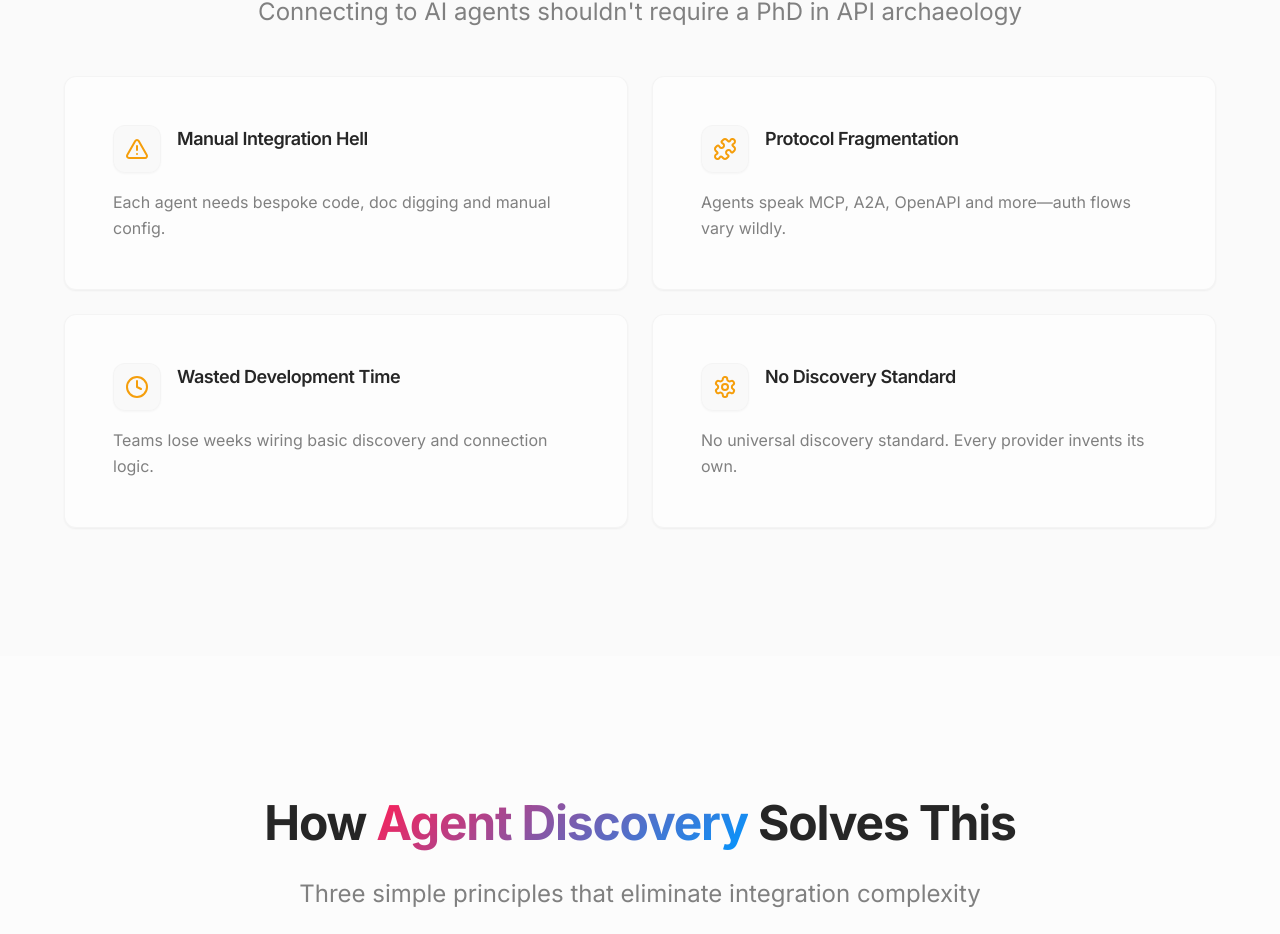
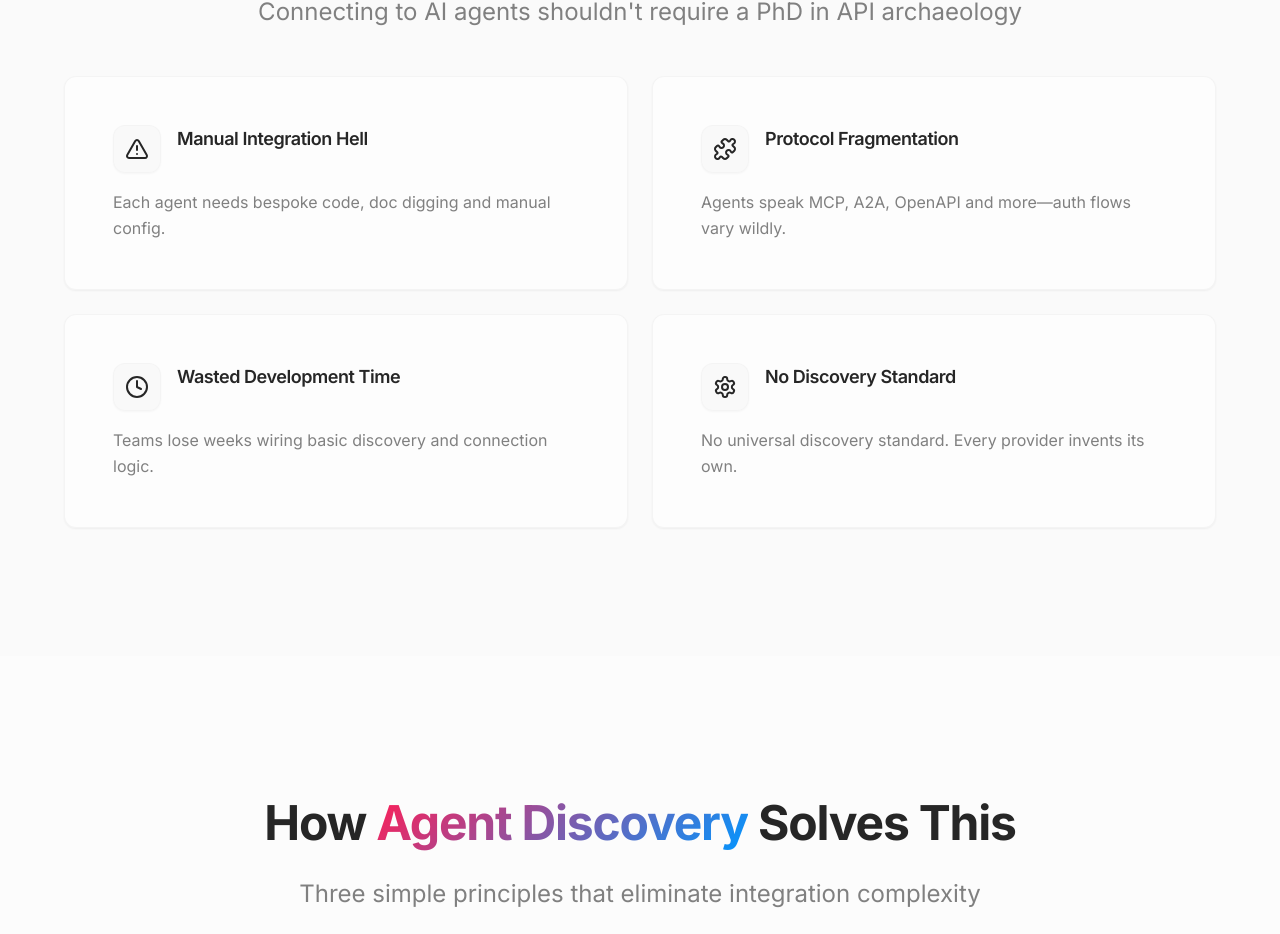
Before and after one commit to agentcommunity/agent-interface-discovery, a Next.js app in the folder packages/web/: page / in a window 1280 px wide. Shown: the part 2053-2987 px from the top of the page. Built offline with nearby package versions, Linux system fonts and the light colour scheme.

Commit message:
web(features): switch problem icons to neutral (text-foreground)

```diff
--- a/packages/web/src/components/landing/features.tsx
+++ b/packages/web/src/components/landing/features.tsx
@@ -47,7 +47,7 @@ export function Problem() {
                 <CardHeader className="pb-4">
                   <div className="flex items-start gap-4">
                     <div className="flex h-12 w-12 items-center justify-center rounded-lg bg-muted/50 border border-border/30 shadow-soft-xs transition-all duration-300 group-hover:scale-110 group-hover:shadow-soft-md">
-                      <problem.icon className="h-6 w-6 text-amber-500 transition-transform duration-300 group-hover:scale-110" />
+                      <problem.icon className="h-6 w-6 text-foreground transition-transform duration-300 group-hover:scale-110" />
                     </div>
                     <div className="flex-1">
                       <CardTitle className="text-lg transition-colors duration-300 group-hover:text-foreground">
```
